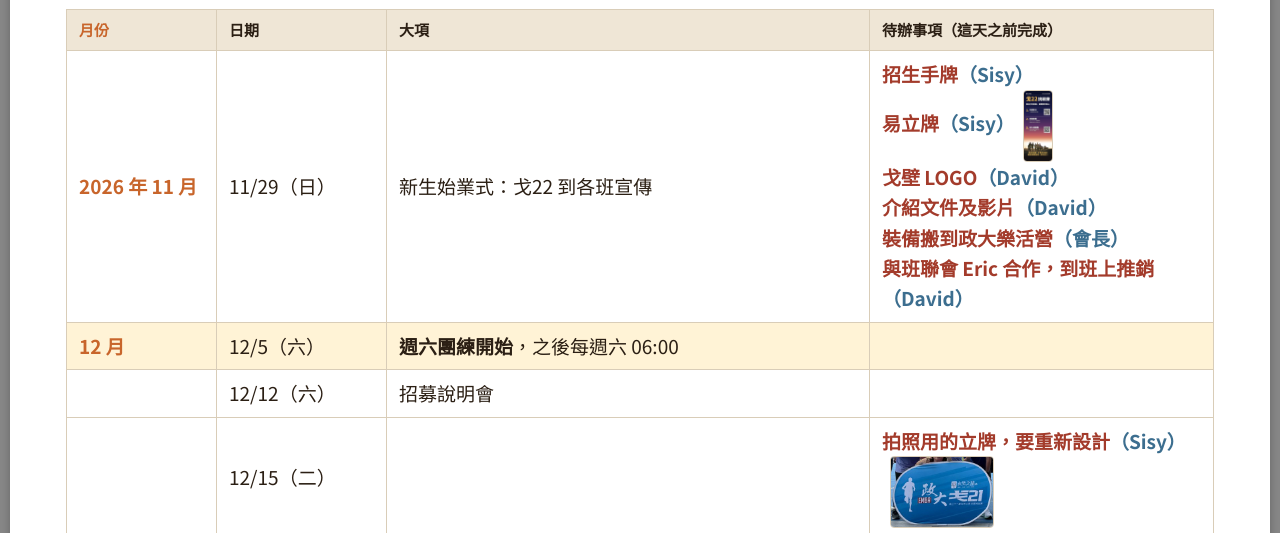
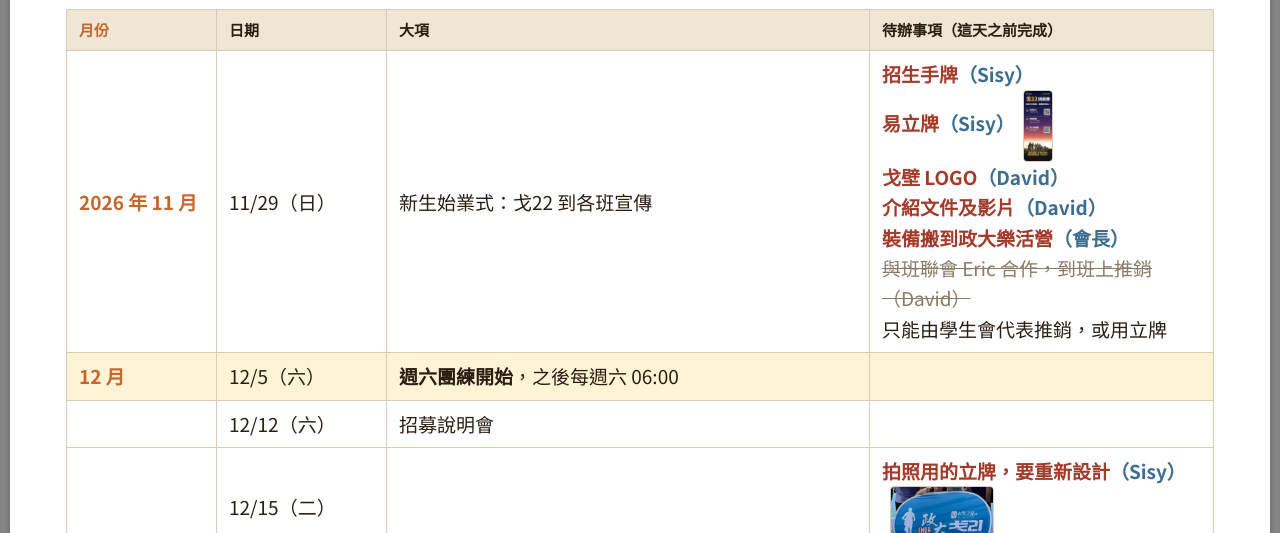
Before and after one commit to nccugobi2026/gobi22, a plain HTML site: page index.html in a window 1280 px wide. Both pictures are taken after a click on the tab "行事曆". Shown: the part 220-753 px from the top of the page. Drawn offline with Linux system fonts and the light colour scheme.

Commit message:
行事曆：到班上推銷一項畫線，改為只能由學生會代表推銷或用立牌
Co-Authored-By: Claude Fable 5.2 <noreply@anthropic.com>

```diff
--- a/index.html
+++ b/index.html
@@ -176,6 +176,8 @@ table.tb{border-collapse:collapse;width:100%;font-size:17px;background:#fff;marg
 .cal th.td{color:var(--ink)}
 @media (max-width:560px){.cal .td{width:34%}}
 .cal .td .who{color:var(--blue);font-weight:700}
+.cal .td .off{color:var(--mute);font-weight:400}
+.cal .td .memo{color:var(--ink);font-weight:400}
 .cal .td .th{display:inline-block;margin-left:8px;vertical-align:middle}
 .cal .td .th img{display:block;height:72px;width:auto;border:1px solid var(--line);border-radius:4px}
 </style>
@@ -213,7 +215,7 @@ table.tb{border-collapse:collapse;width:100%;font-size:17px;background:#fff;marg
 <p class="kicker"><span class="tag2 t-org">行事曆</span>大項</p>
 <h2>行事曆：<span class="sb">12/5 開練</span>、<span class="sc">2/20 海選（暫定）</span>、9/27 出征</h2>
 <table class="cal big"><tr><th class="mm">月份</th><th class="d2">日期</th><th>大項</th><th class="td">待辦事項（這天之前完成）</th></tr>
-<tr class=""><td class="mm">2026 年 11 月</td><td class="d2">11/29（日）</td><td>新生始業式：戈22 到各班宣傳</td><td class="td">招生手牌<span class="who">（Sisy）</span><br>易立牌<span class="who">（Sisy）</span><a class="th" href="img/rollup.jpg" target="_blank" rel="noopener"><img src="img/rollup.jpg" alt="易立牌設計稿" loading="lazy"></a><br>戈壁 LOGO<span class="who">（David）</span><br>介紹文件及影片<span class="who">（David）</span><br>裝備搬到政大樂活營<span class="who">（會長）</span><br>與班聯會 Eric 合作，到班上推銷<span class="who">（David）</span></td></tr>
+<tr class=""><td class="mm">2026 年 11 月</td><td class="d2">11/29（日）</td><td>新生始業式：戈22 到各班宣傳</td><td class="td">招生手牌<span class="who">（Sisy）</span><br>易立牌<span class="who">（Sisy）</span><a class="th" href="img/rollup.jpg" target="_blank" rel="noopener"><img src="img/rollup.jpg" alt="易立牌設計稿" loading="lazy"></a><br>戈壁 LOGO<span class="who">（David）</span><br>介紹文件及影片<span class="who">（David）</span><br>裝備搬到政大樂活營<span class="who">（會長）</span><br><s class="off">與班聯會 Eric 合作，到班上推銷（David）</s><br><span class="memo">只能由學生會代表推銷，或用立牌</span></td></tr>
 <tr class="hot"><td class="mm">12 月</td><td class="d2">12/5（六）</td><td><b>週六團練開始</b>，之後每週六 06:00</td><td class="td"></td></tr>
 <tr class=""><td class="mm"></td><td class="d2">12/12（六）</td><td>招募說明會</td><td class="td"></td></tr>
 <tr class=""><td class="mm"></td><td class="d2">12/15（二）</td><td></td><td class="td">拍照用的立牌，要重新設計<span class="who">（Sisy）</span><a class="th" href="img/sign.jpg?v=2" target="_blank" rel="noopener"><img src="img/sign.jpg?v=2" alt="戈21 的立牌，參考用" loading="lazy"></a></td></tr>
```
